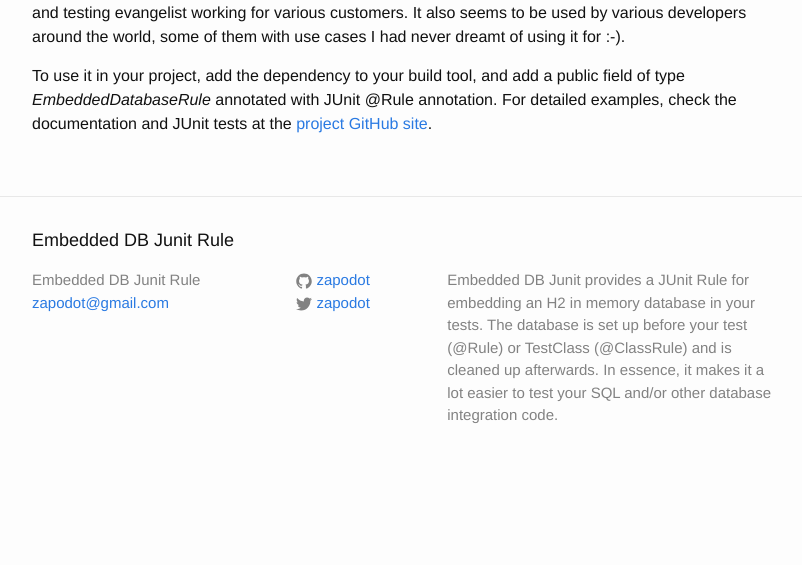
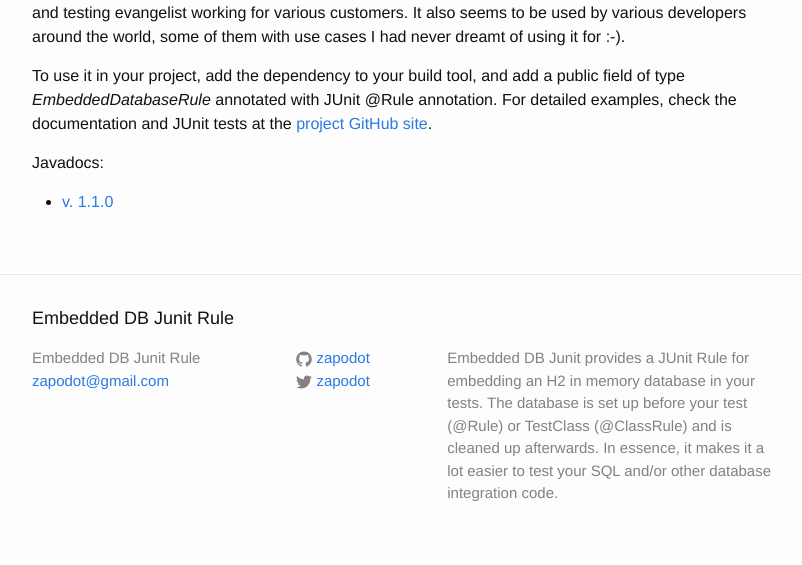
Before and after one commit to zapodot/embedded-db-junit, a Jekyll site: the page built from about.md, in a window 1280 px wide. Shown: the part 337-902 px from the top of the page, without its empty margins (238-1040 px from the left). Built offline with Jekyll 4.4.1, drawn with Linux system fonts in a browser that asks for light colours.

Commit message:
Add javadoc link

```diff
--- a/about.md
+++ b/about.md
@@ -11,3 +11,6 @@
 The tool has proven to be quite valuable for my self in my day job as a software development consultant and testing evangelist working for various customers. It also seems to be used by various developers around the world, some of them with use cases I had never dreamt of using it for :-).
 
 To use it in your project, add the dependency to your build tool, and add a public field of type _EmbeddedDatabaseRule_ annotated with JUnit @Rule annotation. For detailed examples, check the documentation and JUnit tests at the [project GitHub site](https://github.com/zapodot/embedded-db-junit).
+
+Javadocs:
+* [v. 1.1.0](/javadocs/1.1.0/)
```
